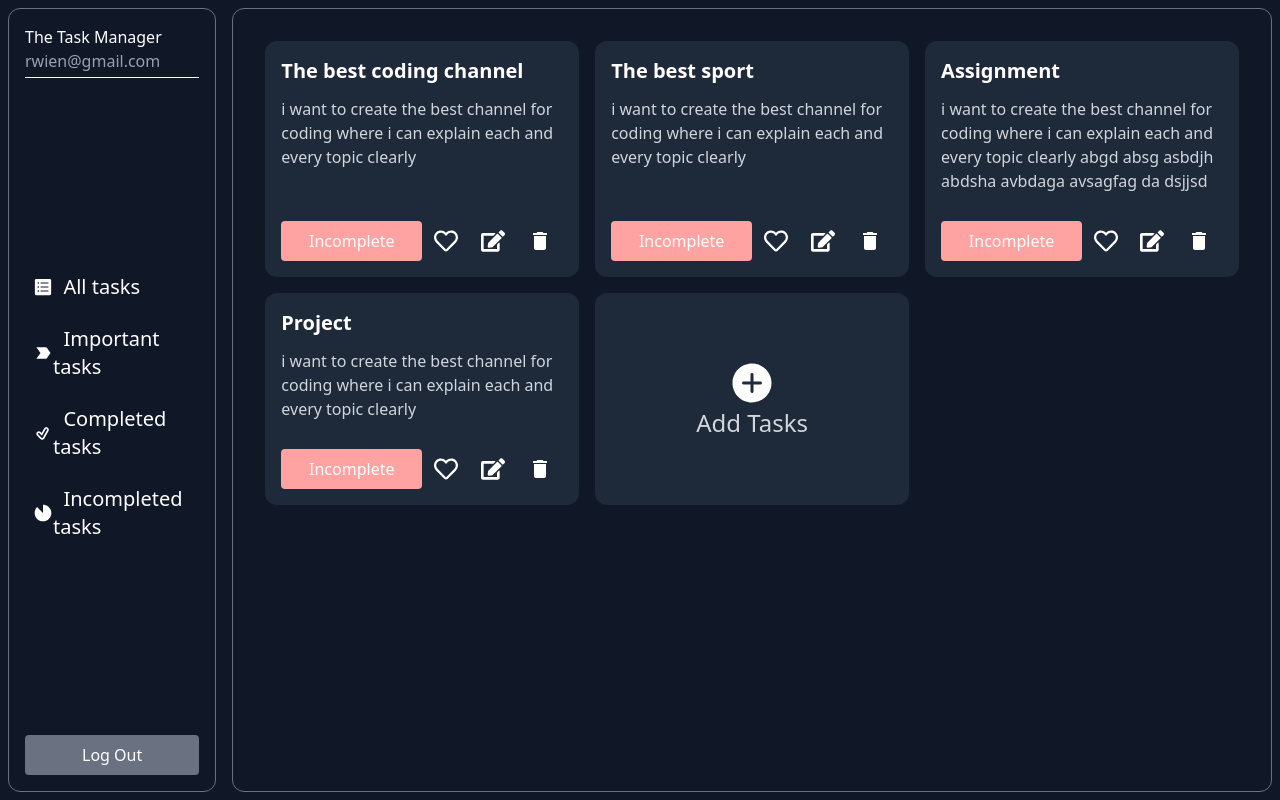
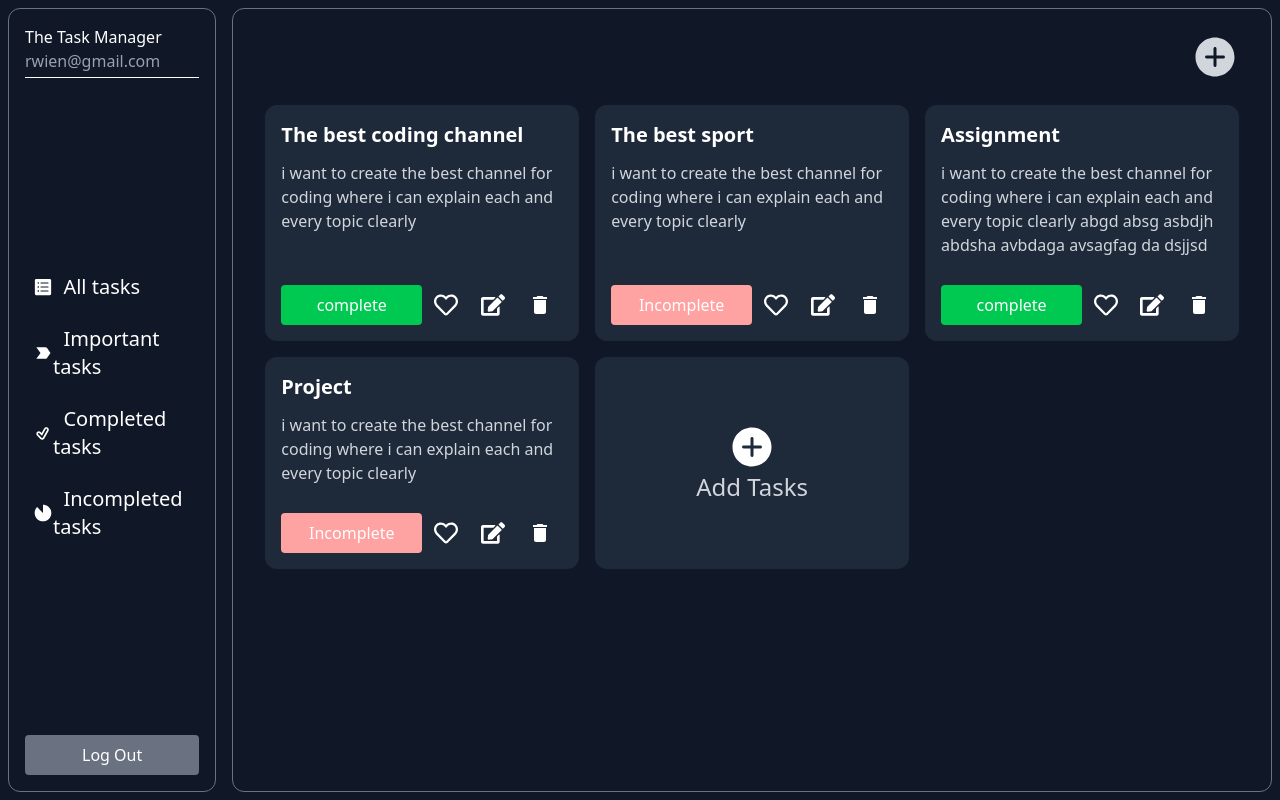
Before and after one commit to shekharbhoyar/TaskManager, a React (Vite) app in the folder client/: page / in a window 1280 px wide. Built offline with nearby package versions, Linux system fonts and the light colour scheme.

Commit message:
conditional rendering

```diff
--- a/client/src/components/home/Cards.jsx
+++ b/client/src/components/home/Cards.jsx
@@ -4,23 +4,27 @@ import { MdDelete } from "react-icons/md";
 import { FaEdit } from "react-icons/fa";
 import { IoIosAddCircle } from "react-icons/io";
 
-function Cards() {
+function Cards({ home, inputDiv, setInputDiv }) {
   const data = [
     {
       title: "The best coding channel",
       desc: " i want to create the best channel for coding where i can explain each and every topic clearly",
+      status: "complete",
     },
     {
       title: "The best sport",
       desc: " i want to create the best channel for coding where i can explain each and every topic clearly",
+      status: "Incomplete",
     },
     {
       title: "Assignment ",
       desc: " i want to create the best channel for coding where i can explain each and every topic clearly abgd absg asbdjh abdsha avbdaga avsagfag da dsjjsd ",
+      status: "complete",
     },
     {
       title: "Project",
       desc: " i want to create the best channel for coding where i can explain each and every topic clearly",
+      status: "Incomplete",
     },
   ];
   return (
@@ -33,8 +37,14 @@ function Cards() {
               <p className="text-gray-300 my-3">{items.desc}</p>
             </div>
             <div className="mt-4 w-full flex items-center">
-              <button className="bg-red-300  w-3/6 rounded p-2">
-                Incomplete
+              <button
+                className={`${
+                  items.status === "complete"
+                    ? "bg-green-500 w-3/6 rounded p-2"
+                    : "bg-red-300  w-3/6 rounded p-2"
+                }`}
+              >
+                {items.status}
               </button>
               <div className="text-white w-3/6  text-2xl flex justify-around font-semibold">
                 <button>
@@ -50,10 +60,19 @@ function Cards() {
             </div>
           </div>
         ))}
-      <div className="bg-gray-800 rounded-xl p-4 flex flex-col justify-center items-center hover:scale-105 hover:cursor-pointer transition-all duration-300">
-        <IoIosAddCircle className="text-5xl" />
-        <h2 className="text-2xl text-gray-300">Add Tasks</h2>
-      </div>
+      {home === "true" && (
+        <div className="bg-gray-800 rounded-xl p-4 flex flex-col justify-center items-center hover:scale-105 hover:cursor-pointer transition-all duration-300">
+          <button
+            onClick={() => {
+              setInputDiv("fixed");
+            }}
+          >
+            {" "}
+            <IoIosAddCircle className="text-5xl hover:cursor-pointer" />
+          </button>
+          <h2 className="text-2xl text-gray-300">Add Tasks</h2>
+        </div>
+      )}
     </div>
   );
 }
--- /dev/null
+++ b/client/src/components/home/InputData.jsx
@@ -0,0 +1,44 @@
+import React, { useState } from "react";
+import { RxCrossCircled } from "react-icons/rx";
+
+function InputData({ inputDiv, setInputDiv }) {
+  return (
+    <>
+      <div
+        className={`${inputDiv} top-0 left-0 bg-gray-800 opacity-80 h-screen w-full`}
+      ></div>
+      <div
+        className={`${inputDiv} top-0 left-0 flex flex-col items-center  justify-center  h-screen w-full`}
+      >
+        <div
+          className=""
+          onClick={() => {
+            setInputDiv("hidden");
+          }}
+        >
+          <RxCrossCircled className="text-4xl hover:cursor-pointer" />
+        </div>
+        <div className=" w-2/6 bg-gray-900 p-4 rounded">
+          <input
+            type="text"
+            placeholder="Title"
+            name="title"
+            className="px-3 py-2 rounded w-full  bg-gray-700"
+          ></input>
+          <textarea
+            name="desc"
+            cols="30"
+            rows="10"
+            placeholder="Description..."
+            className="px-3 py-2 rounded w-full bg-gray-700 my-3"
+          ></textarea>
+          <button className="px-3 py-2 bg-blue-500 rounded-xl text-black text-xl font-semibold">
+            Submit
+          </button>
+        </div>
+      </div>
+    </>
+  );
+}
+
+export default InputData;
--- a/client/src/pages/Alltasks.jsx
+++ b/client/src/pages/Alltasks.jsx
@@ -1,11 +1,25 @@
-import React from "react";
+import React, { useState } from "react";
 import Cards from "../components/home/Cards";
+import { IoIosAddCircle } from "react-icons/io";
+import InputData from "../components/home/InputData";
 
 function Alltasks() {
+  const [inputDiv, setInputDiv] = useState("hidden");
   return (
-    <div>
-      <Cards />
-    </div>
+    <>
+      <div>
+        <button
+          className="w-full flex justify-end px-4 py-2"
+          onClick={() => setInputDiv("fixed")}
+        >
+          <IoIosAddCircle className="text-5xl text-gray-300 hover:text-gray-600 hover:cursor-pointer transition-all duration-300" />
+        </button>
+        <div>
+          <Cards home={"true"} inputDiv={inputDiv} setInputDiv={setInputDiv} />
+        </div>
+      </div>
+      <InputData inputDiv={inputDiv} setInputDiv={setInputDiv} />
+    </>
   );
 }
 
--- a/client/src/pages/Imptasks.jsx
+++ b/client/src/pages/Imptasks.jsx
@@ -1,7 +1,12 @@
 import React from "react";
+import Cards from "../components/home/Cards";
 
 function Imptasks() {
-  return <div>Important Tasks</div>;
+  return (
+    <div>
+      <Cards home={"false"} />
+    </div>
+  );
 }
 
 export default Imptasks;
```
